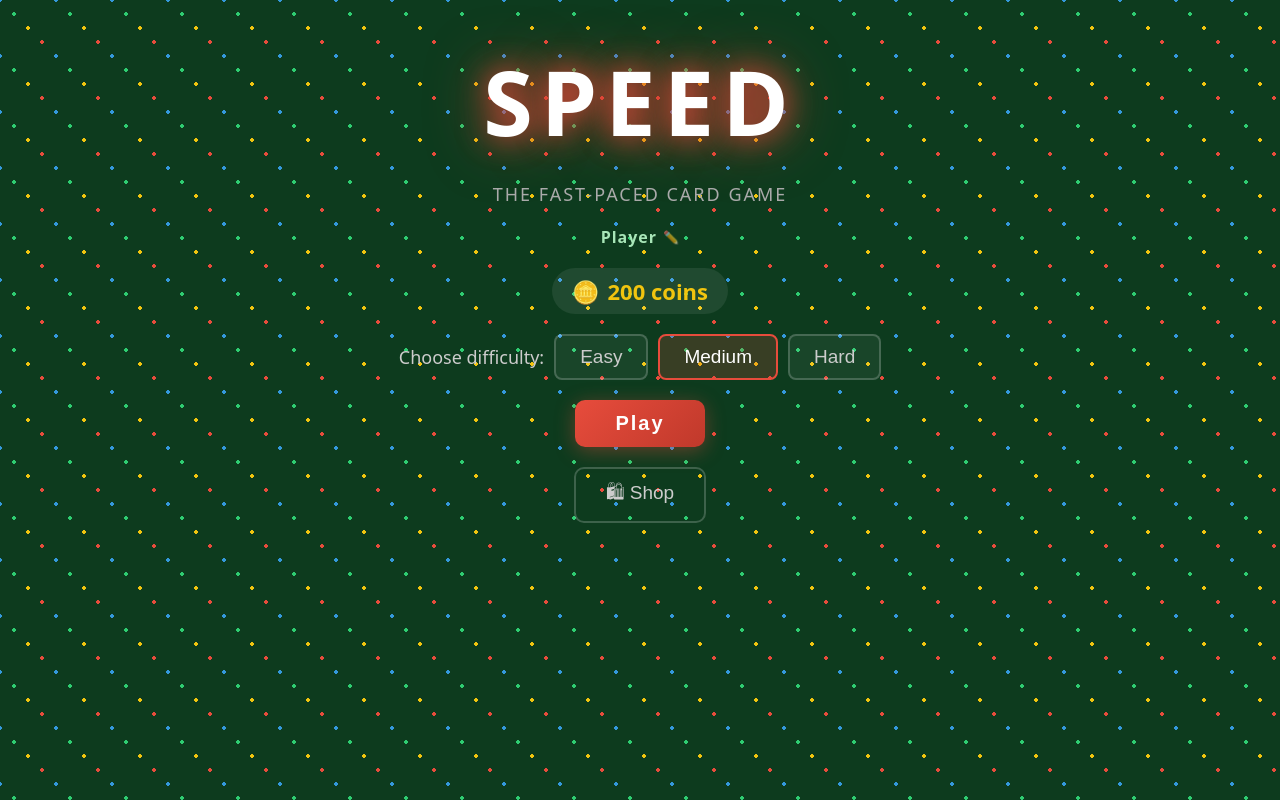
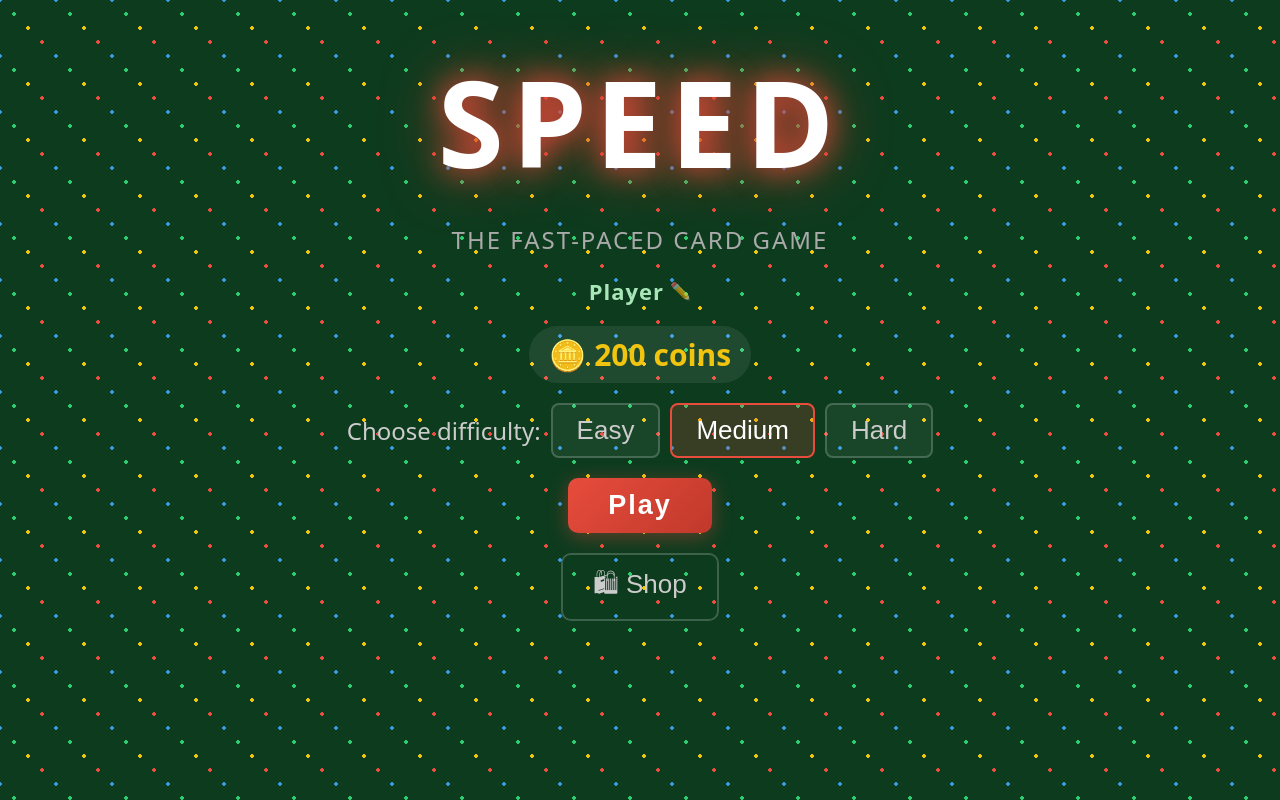
Before and after one commit to gilma88/speed, a React (Vite) app: page / in a window 1280 px wide. Built offline with nearby package versions, Linux system fonts and the light colour scheme.

Commit message:
Increase all font sizes another ~35% across the app
Co-Authored-By: Claude Sonnet 4.6 <noreply@anthropic.com>

```diff
--- a/src/components/GameBoard.css
+++ b/src/components/GameBoard.css
@@ -24,7 +24,7 @@
   padding: 6px 14px;
   border-radius: 8px;
   cursor: pointer;
-  font-size: 17px;
+  font-size: 23px;
   transition: all 0.2s;
 }
 
@@ -33,11 +33,11 @@
 .coin-display-sm {
   color: #f1c40f;
   font-weight: 600;
-  font-size: 20px;
+  font-size: 27px;
 }
 
 .diff-badge {
-  font-size: 15px;
+  font-size: 20px;
   font-weight: 700;
   letter-spacing: 2px;
   color: #aaa;
@@ -54,7 +54,7 @@
   border-radius: 10px;
   background: rgba(255,255,255,0.08);
   color: #fff;
-  font-size: 20px;
+  font-size: 27px;
   font-weight: 600;
 }
 
@@ -72,7 +72,7 @@
 
 .coins-earned {
   color: #f1c40f;
-  font-size: 28px;
+  font-size: 38px;
   font-weight: 700;
   margin: 4px 0 0;
 }
@@ -102,12 +102,12 @@
 }
 
 .gameover-icon {
-  font-size: 64px;
+  font-size: 85px;
   line-height: 1;
 }
 
-.win-text { color: #2ecc71; font-size: 40px; font-weight: 800; }
-.lose-text { color: #e74c3c; font-size: 40px; font-weight: 800; }
+.win-text { color: #2ecc71; font-size: 54px; font-weight: 800; }
+.lose-text { color: #e74c3c; font-size: 54px; font-weight: 800; }
 
 .gameover-buttons {
   display: flex;
@@ -136,13 +136,13 @@
 
 .area-label {
   color: #aaa;
-  font-size: 17px;
+  font-size: 23px;
   margin: 0;
   text-transform: uppercase;
   letter-spacing: 1px;
 }
 
-.card-count { color: #666; font-size: 15px; }
+.card-count { color: #666; font-size: 20px; }
 
 .tableau {
   display: flex;
@@ -177,7 +177,7 @@
   align-items: center;
   justify-content: center;
   color: rgba(255,255,255,0.2);
-  font-size: 22px;
+  font-size: 30px;
   transition: all 0.2s;
 }
 
@@ -211,7 +211,7 @@
   border-style: dashed;
   border-color: rgba(255,255,255,0.35);
   color: rgba(255,255,255,0.35);
-  font-size: 22px;
+  font-size: 30px;
 }
 
 .spit-pile-area {
@@ -222,14 +222,14 @@
 }
 
 .pile-count {
-  font-size: 15px;
+  font-size: 20px;
   color: #888;
 }
 
 /* Spit button */
 .spit-btn {
   padding: 14px 50px;
-  font-size: 26px;
+  font-size: 35px;
   font-weight: 900;
   letter-spacing: 4px;
   border: none;
@@ -257,7 +257,7 @@
   background: none;
   border: none;
   cursor: pointer;
-  font-size: 12px;
+  font-size: 17px;
   padding: 0 4px;
   opacity: 0.6;
   transition: opacity 0.2s;
@@ -284,17 +284,17 @@
   flex-direction: column;
   align-items: center;
   gap: 14px;
-  min-width: 260px;
+  min-width: 280px;
 }
 
-.name-edit-box p { color: #ccc; font-size: 14px; letter-spacing: 1px; }
+.name-edit-box p { color: #ccc; font-size: 19px; letter-spacing: 1px; }
 
 .name-input {
   background: rgba(255,255,255,0.1);
   border: 1px solid rgba(255,255,255,0.3);
   border-radius: 8px;
   color: #fff;
-  font-size: 18px;
+  font-size: 24px;
   padding: 8px 14px;
   width: 100%;
   outline: none;
@@ -312,14 +312,14 @@
 
 .hint-text {
   color: #555;
-  font-size: 15px;
+  font-size: 20px;
   margin: 0;
   min-height: 16px;
 }
 
 .btn-primary {
   padding: 12px 40px;
-  font-size: 20px;
+  font-size: 27px;
   font-weight: 700;
   border: none;
   border-radius: 10px;
--- a/src/components/Menu.css
+++ b/src/components/Menu.css
@@ -8,7 +8,7 @@
 }
 
 .menu-title {
-  font-size: 90px;
+  font-size: 120px;
   font-weight: 900;
   letter-spacing: 8px;
   color: #fff;
@@ -19,7 +19,7 @@
 .menu-sub {
   color: #aaa;
   margin: 0;
-  font-size: 18px;
+  font-size: 24px;
   letter-spacing: 2px;
   text-transform: uppercase;
 }
@@ -32,7 +32,7 @@
 
 .player-name-display {
   color: #a8e6b8;
-  font-size: 16px;
+  font-size: 22px;
   font-weight: 600;
   letter-spacing: 1px;
 }
@@ -41,7 +41,7 @@
   background: none;
   border: none;
   cursor: pointer;
-  font-size: 13px;
+  font-size: 17px;
   opacity: 0.6;
   transition: opacity 0.2s;
   padding: 0;
@@ -68,17 +68,17 @@
   flex-direction: column;
   align-items: center;
   gap: 14px;
-  min-width: 260px;
+  min-width: 280px;
 }
 
-.name-edit-box p { color: #ccc; font-size: 14px; letter-spacing: 1px; margin: 0; }
+.name-edit-box p { color: #ccc; font-size: 19px; letter-spacing: 1px; margin: 0; }
 
 .name-input {
   background: rgba(255,255,255,0.1);
   border: 1px solid rgba(255,255,255,0.3);
   border-radius: 8px;
   color: #fff;
-  font-size: 18px;
+  font-size: 24px;
   padding: 8px 14px;
   width: 100%;
   outline: none;
@@ -103,7 +103,7 @@
   padding: 8px 20px;
   border-radius: 30px;
   color: #f1c40f;
-  font-size: 22px;
+  font-size: 30px;
   font-weight: 600;
 }
 
@@ -117,7 +117,7 @@
 .diff-select p {
   margin: 0;
   color: #ccc;
-  font-size: 18px;
+  font-size: 24px;
 }
 
 .diff-select {
@@ -133,7 +133,7 @@
   border: 2px solid rgba(255,255,255,0.2);
   background: rgba(255,255,255,0.05);
   color: #ccc;
-  font-size: 19px;
+  font-size: 26px;
   cursor: pointer;
   transition: all 0.2s;
 }
@@ -151,7 +151,7 @@
 
 .btn-primary {
   padding: 14px 60px;
-  font-size: 24px;
+  font-size: 32px;
   font-weight: 700;
   border: none;
   border-radius: 12px;
@@ -170,7 +170,7 @@
 
 .btn-secondary {
   padding: 10px 30px;
-  font-size: 19px;
+  font-size: 26px;
   border: 2px solid rgba(255,255,255,0.2);
   border-radius: 10px;
   background: transparent;
@@ -193,7 +193,7 @@
   color: #1a1a2e;
   padding: 14px 32px;
   border-radius: 30px;
-  font-size: 22px;
+  font-size: 30px;
   font-weight: 700;
   z-index: 1000;
   box-shadow: 0 4px 20px rgba(241,196,15,0.5);
@@ -232,12 +232,12 @@
 .shop-panel h2 {
   color: #fff;
   margin: 0;
-  font-size: 26px;
+  font-size: 35px;
 }
 
 .shop-coins {
   color: #f1c40f;
-  font-size: 18px;
+  font-size: 24px;
   font-weight: 600;
   margin: 0;
 }
@@ -274,7 +274,7 @@
 
 .back-name {
   color: #ddd;
-  font-size: 12px;
+  font-size: 17px;
   margin: 0;
   text-align: center;
 }
@@ -283,7 +283,7 @@
   padding: 5px 14px;
   border-radius: 6px;
   border: none;
-  font-size: 12px;
+  font-size: 17px;
   font-weight: 600;
   cursor: pointer;
   transition: opacity 0.2s;
--- a/src/index.css
+++ b/src/index.css
@@ -3,7 +3,7 @@
 body {
   margin: 0;
   font-family: system-ui, 'Segoe UI', Roboto, sans-serif;
-  font-size: 18px;
+  font-size: 24px;
   background-color: #0d3b1e;
   background-image:
     radial-gradient(circle, #f1c40f 2px, transparent 2px),
```
